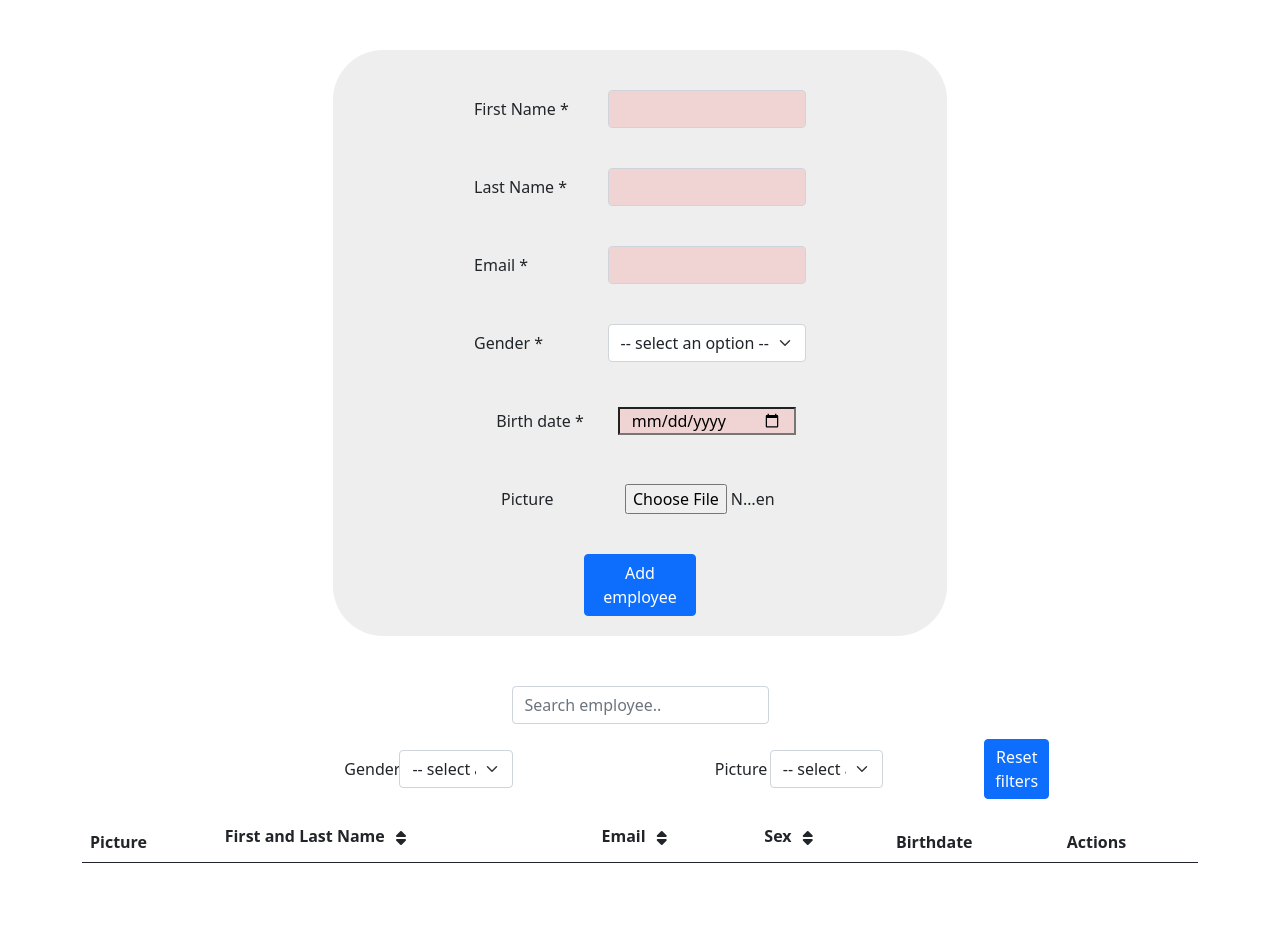
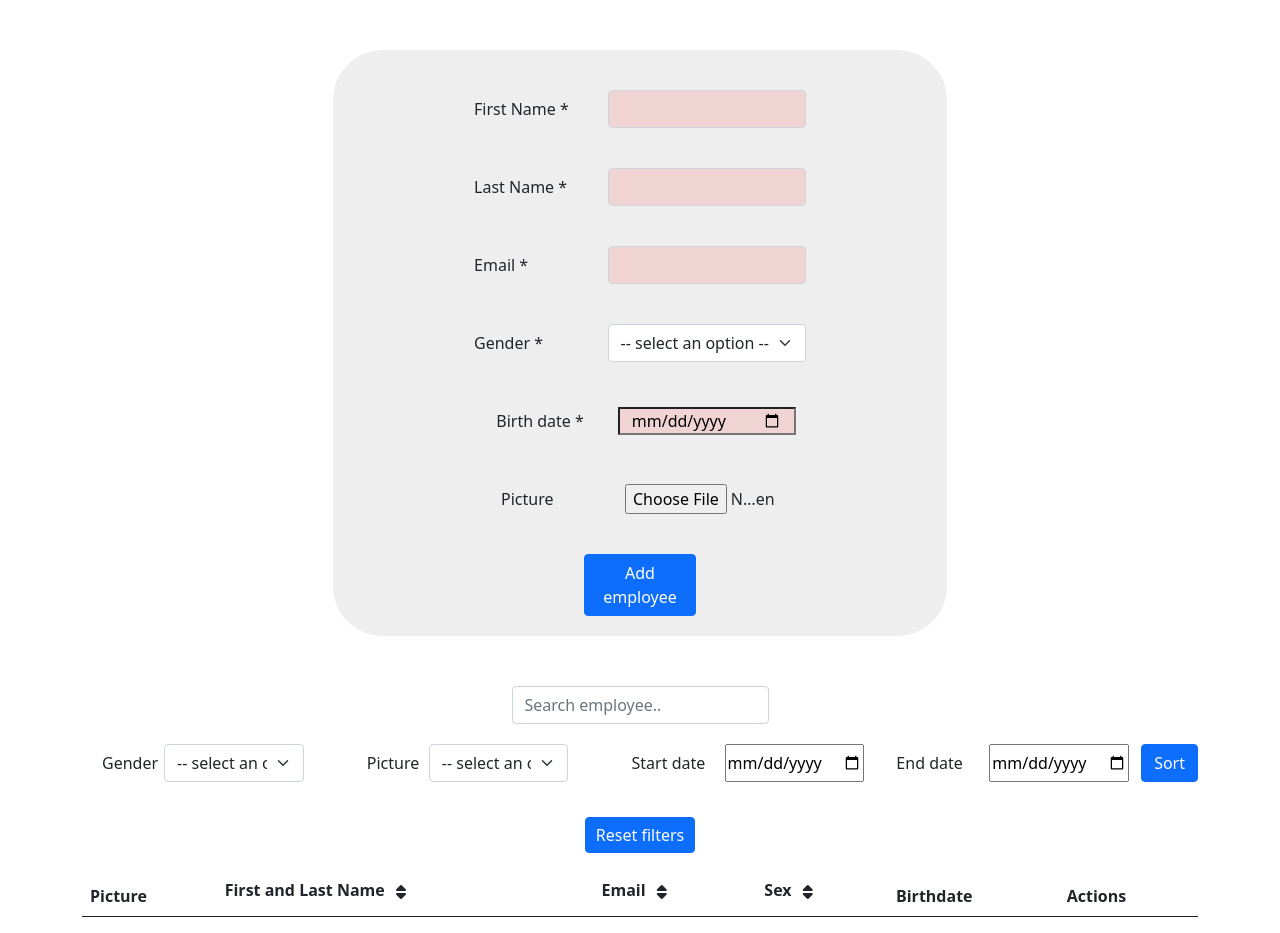
Before and after one commit to Dorinacho/CMS-Javascript3, a website: page index.html in a window 1280 px wide. Before the commit the page ends 879 px from the top, so only its background shows below. Drawn offline with nearby package versions, Linux system fonts and the light colour scheme; no server answers.

Commit message:
Added: Filter by date

```diff
--- a/firetry.js
+++ b/firetry.js
@@ -94,6 +94,7 @@ async function getData() {
 
 // window.onload = async function() {
 function fillTable() {
+
     db.get().then((querySnapshot) => {
         querySnapshot.forEach((doc) => {
             addNewRow(doc.data());
@@ -275,6 +276,22 @@ function filterPicture() {
     }
 }
 
+function filterByDate() {
+    clearTable();
+    var startDate = document.getElementById('start-date').value;
+    var endDate = document.getElementById('end-date').value;
+    if (startDate != null && endDate != null) {
+        db.where("birthdate", ">=", startDate).where("birthdate", "<=", endDate).get().then((querySnapshot) => {
+            querySnapshot.forEach((doc) => {
+                addNewRow(doc.data());
+            });
+            sortTableByName(1);
+        }).catch((error) => {
+            alert("Error filtering by date", error);
+        })
+    }
+}
+
 function resetFilters() {
     document.getElementById('gender-filter').value = 'null';
     document.getElementById('picture-filter').value = 'null';
@@ -282,4 +299,9 @@ function resetFilters() {
     fillTable();
 }
 
+myQuery = db.orderBy('firstName', 'desc').limit(5);
+
+
+
+
 fillTable();
--- a/index.html
+++ b/index.html
@@ -141,11 +141,11 @@
         </div>
 
         <div id='filters'>
-            <div class="row mb-4 col-sm-5 filter">
-                <label for="gender-filter" class="col-sm-2 col-form-label">
+            <div class="col-sm-2 filter">
+                <label for="gender-filter" class="col-sm-4 col-form-label">
                     Gender
                 </label>
-                <div class="col-sm-5">
+                <div class="col-sm-9">
                     <select class="form-select" id="gender-filter" aria-label="Default select example" onchange="filterGender();">
                     <option value="null">
                          -- select an option --
@@ -162,11 +162,11 @@
                   </select>
                 </div>
             </div>
-            <div class="row mb-5 col-sm-5 filter">
-                <label for="picture-filter" class="col-sm-2 col-form-label">
+            <div class="col-sm-2 filter">
+                <label for="picture-filter" class="col-sm-4 col-form-label">
                     Picture
                 </label>
-                <div class="col-sm-5">
+                <div class="col-sm-9">
                     <select class="form-select" id="picture-filter" aria-label="Default select example" onchange="filterPicture();">
                     <option value="null">
                          -- select an option --
@@ -180,10 +180,27 @@
                   </select>
                 </div>
             </div>
-            <button type="submit" class="btn btn-primary btn-extra" id="reset-button" onclick="resetFilters();">
+            <div class="col-sm-2 filter">
+                <label for="birthdate" class="col-sm-6 col-form-label">
+                    Start date
+                </label>
+                <input type="date" class="col-sm-9" id="start-date" title="Please choose the start date" />
+            </div>
+            <div class="col-sm-2 filter">
+                <label for="birthdate" class="col-sm-6 col-form-label">
+                    End date
+                </label>
+                <input type="date" class="col-sm-9" id="end-date" title="Please choose the end date" />
+            </div>
+            <button type="submit" class="btn btn-primary btn-extra" id="sort-button" onclick="filterByDate();">
+                Sort
+            </button>
+
+
+        </div>
+        <button type="submit" class="btn btn-primary btn-extra" id="reset-button" onclick="resetFilters();">
                 Reset filters
             </button>
-        </div>
         <table class="table table-striped table-hover" id="employee-table">
             <thead>
                 <tr>
--- a/styles.css
+++ b/styles.css
@@ -43,6 +43,7 @@ button {
     display: flex;
     flex-direction: row;
     align-items: center;
+    justify-content: space-between;
 }
 
 img {
@@ -58,6 +59,7 @@ img {
 }
 
 .filter {
+    display: flex;
     margin: 20px !important;
 }
 
```
